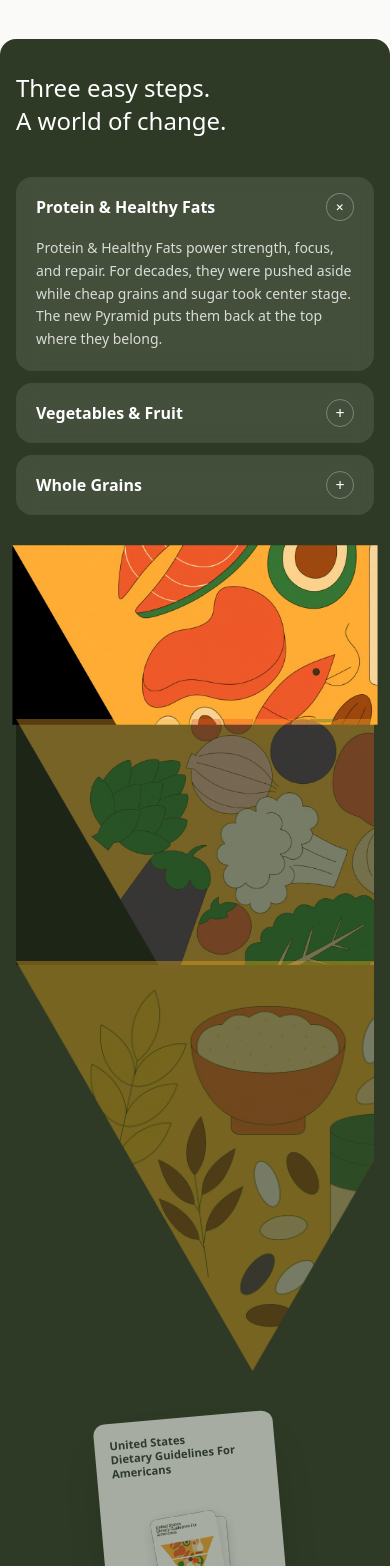
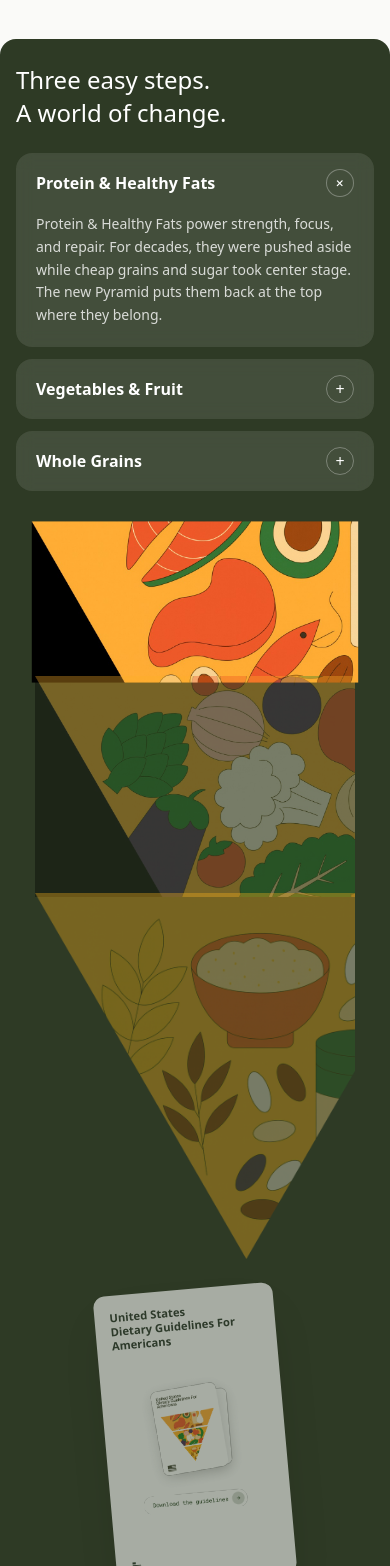
Before and after one commit to jasroopdhingra/food, a Next.js app: page / in a window 390 px wide. Shown: the part 1602-3168 px from the top of the page. Built offline with nearby package versions, Linux system fonts and the light colour scheme; a web font is replaced by a local one.

Commit message:
Shrink green section 2x: smaller pyramid, tighter padding
Made-with: Cursor

```diff
--- a/src/components/GuidelinesCard.tsx
+++ b/src/components/GuidelinesCard.tsx
@@ -3,7 +3,7 @@
 import { motion } from "motion/react";
 export default function GuidelinesCard() {
   return (
-    <div className="flex flex-col items-center px-6 pt-6 pb-10 md:px-16 md:pt-8 md:pb-14">
+    <div className="flex flex-col items-center px-6 pt-4 pb-8 md:px-16 md:pt-6 md:pb-10">
       <motion.div
         className="relative"
         animate={{
--- a/src/components/PyramidSection.tsx
+++ b/src/components/PyramidSection.tsx
@@ -41,7 +41,7 @@ export default function PyramidSection() {
   const [activeCategory, setActiveCategory] = useState<number | null>(0);
 
   return (
-    <div id="pyramid" className="py-6 md:py-8">
+    <div id="pyramid" className="py-4 md:py-6">
       <div className="flex flex-col gap-8 lg:flex-row lg:items-center lg:gap-8">
         <div className="w-full px-4 sm:px-6 md:px-12 lg:w-[42%] lg:pl-12 lg:pr-4 xl:pl-20 xl:pr-8">
           <Accordion
@@ -52,7 +52,7 @@ export default function PyramidSection() {
         </div>
 
         <div className="w-full px-4 sm:px-6 lg:w-[58%] lg:px-8">
-          <div className="mx-auto max-w-sm sm:max-w-md lg:max-w-lg">
+          <div className="mx-auto max-w-xs sm:max-w-sm lg:max-w-sm">
             {tiers.map((tier, i) => (
               <motion.div
                 key={i}
--- a/src/components/ThreeSteps.tsx
+++ b/src/components/ThreeSteps.tsx
@@ -4,9 +4,9 @@ import { motion } from "motion/react";
 
 export default function ThreeSteps() {
   return (
-    <div className="px-4 pt-8 pb-4 sm:px-6 md:px-16 md:pt-12 md:pb-6">
+    <div className="px-4 pt-6 pb-2 sm:px-6 md:px-16 md:pt-8 md:pb-4">
       <motion.h2
-        className="max-w-lg font-serif text-2xl font-normal leading-snug text-white sm:text-3xl md:text-5xl md:leading-snug"
+        className="max-w-lg font-serif text-2xl font-normal leading-snug text-white sm:text-3xl md:text-4xl md:leading-snug"
         initial={{ opacity: 0, y: 30 }}
         whileInView={{ opacity: 1, y: 0 }}
         viewport={{ once: true, amount: 0.5 }}
```
